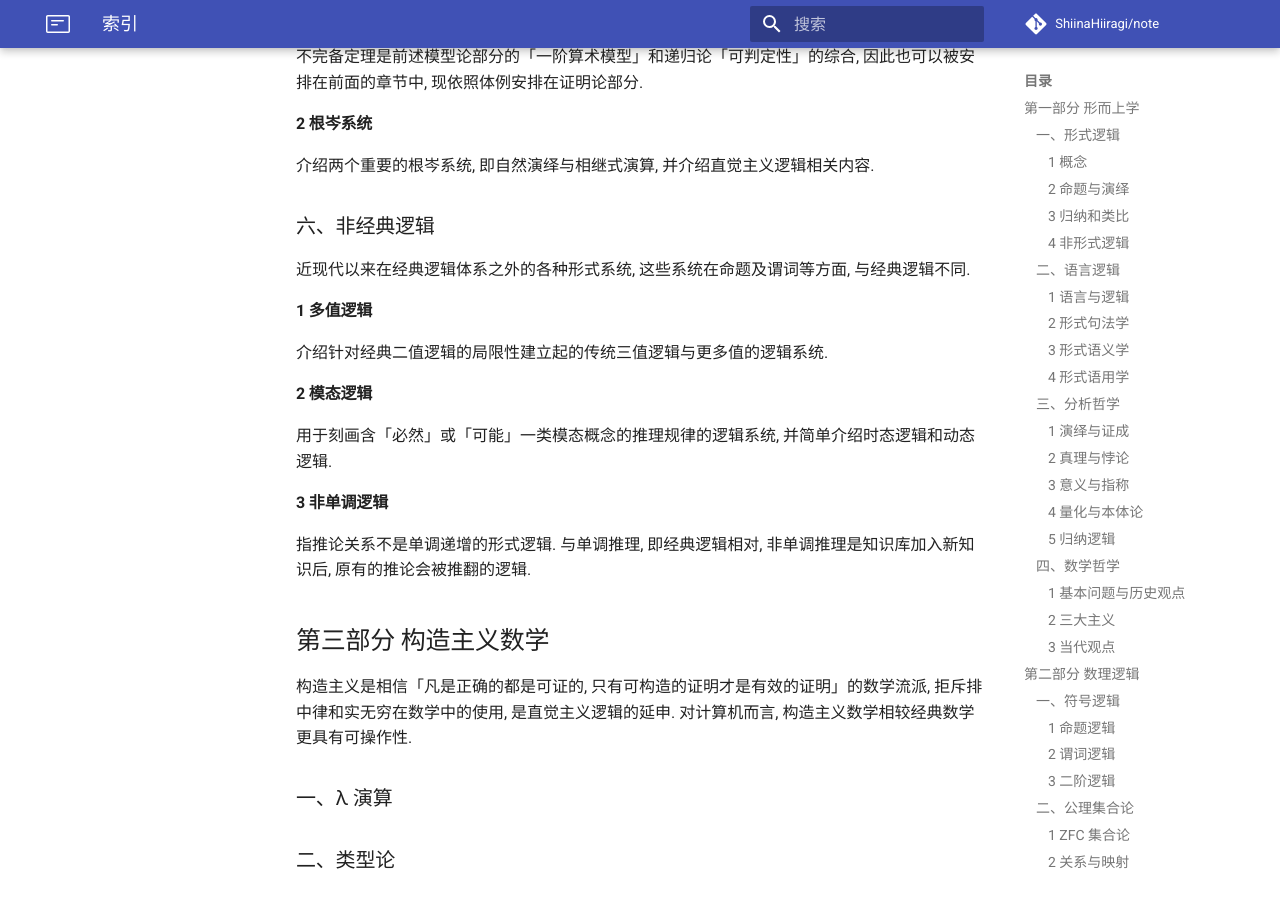
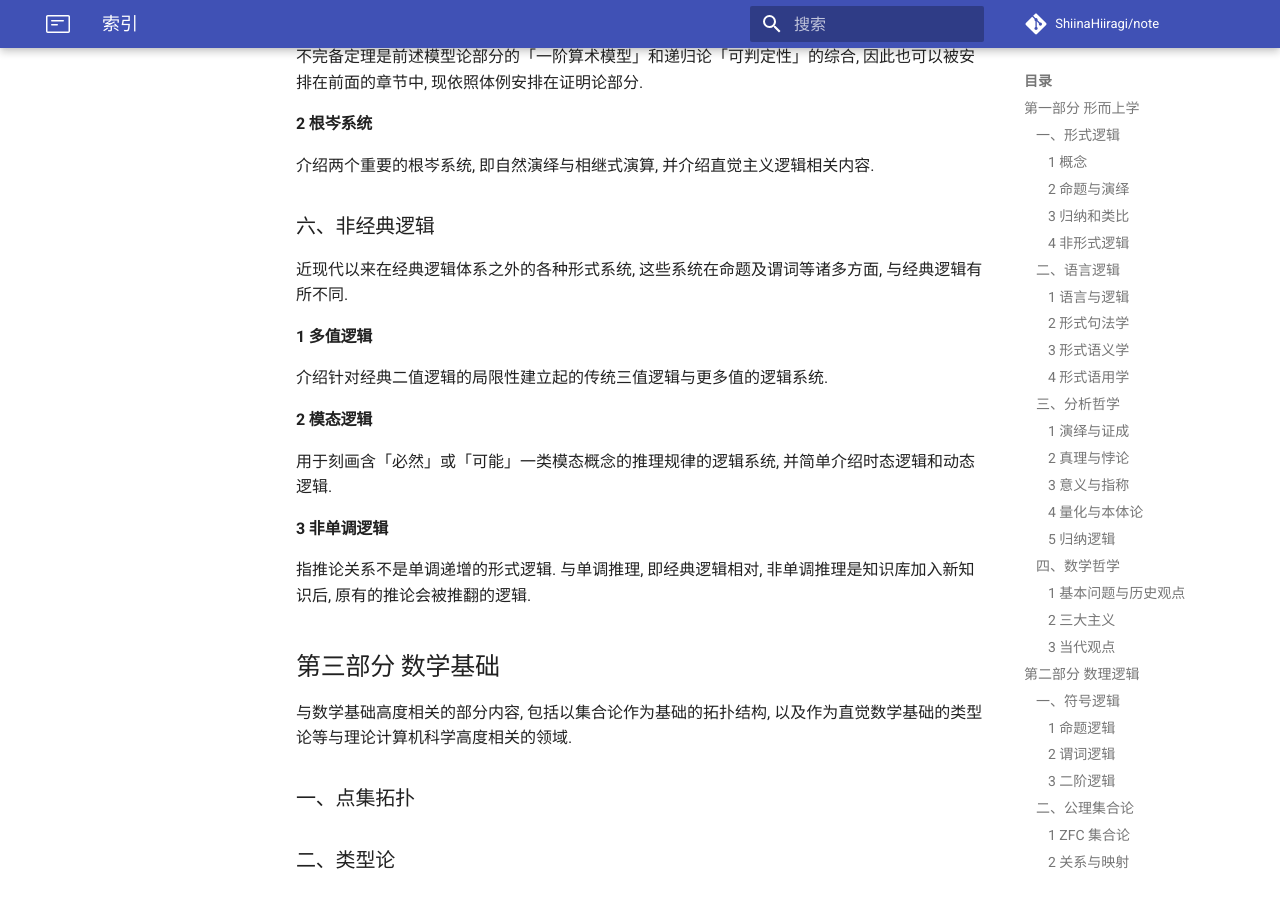
Before and after one commit to ShiinaHiiragi/note, an MkDocs documentation site: the page built from docs/intro/dir.md, in a window 1280 px wide and 900 px high, scrolled down 4062 px. Built offline with MkDocs 1.6.1 and Material for MkDocs 9.7.7, drawn with Linux system fonts in a browser that asks for light colours; comment, search, counter and statistics services are not loaded; some of the changed text lies outside the part shown.

Commit message:
change dir

```diff
--- a/docs/intro/dir.md
+++ b/docs/intro/dir.md
@@ -31,7 +31,7 @@
 #### 4 形式语用学
 
 ### 三、分析哲学
-这里所说的「分析哲学」更着重于逻辑哲学和语言哲学的分野, 而并非现代意义上「以分析方式进行哲学研究」的学科 (心智哲学或者知识论等).
+这里所说的「分析哲学」更着重于逻辑哲学和语言哲学的分野, 而并非现代意义上「以分析方式进行哲学研究」的学科, 因此心智哲学或者知识论等话题并不会包括其中.
 
 #### 1 演绎与证成
 
@@ -115,7 +115,7 @@
 介绍两个重要的根岑系统, 即自然演绎与相继式演算, 并介绍直觉主义逻辑相关内容.
 
 ### 六、非经典逻辑
-近现代以来在经典逻辑体系之外的各种形式系统, 这些系统在命题及谓词等方面, 与经典逻辑不同.
+近现代以来在经典逻辑体系之外的各种形式系统, 这些系统在命题及谓词等诸多方面, 与经典逻辑有所不同.
 
 #### 1 多值逻辑
 介绍针对经典二值逻辑的局限性建立起的传统三值逻辑与更多值的逻辑系统.
@@ -126,10 +126,10 @@
 #### 3 非单调逻辑
 指推论关系不是单调递增的形式逻辑. 与单调推理, 即经典逻辑相对, 非单调推理是知识库加入新知识后, 原有的推论会被推翻的逻辑.
 
-## 第三部分 构造主义数学
-构造主义是相信「凡是正确的都是可证的, 只有可构造的证明才是有效的证明」的数学流派, 拒斥排中律和实无穷在数学中的使用, 是直觉主义逻辑的延申. 对计算机而言, 构造主义数学相较经典数学更具有可操作性.
+## 第三部分 数学基础
+与数学基础高度相关的部分内容, 包括以集合论作为基础的拓扑结构, 以及作为直觉数学基础的类型论等与理论计算机科学高度相关的领域.
 
-### 一、λ 演算
+### 一、点集拓扑
 
 ### 二、类型论
 
```
